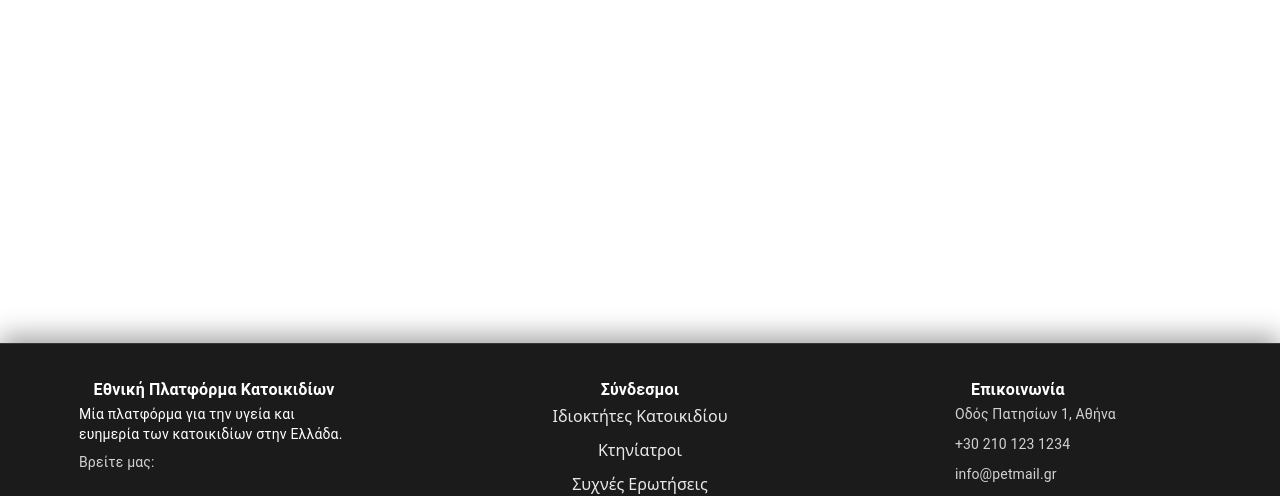
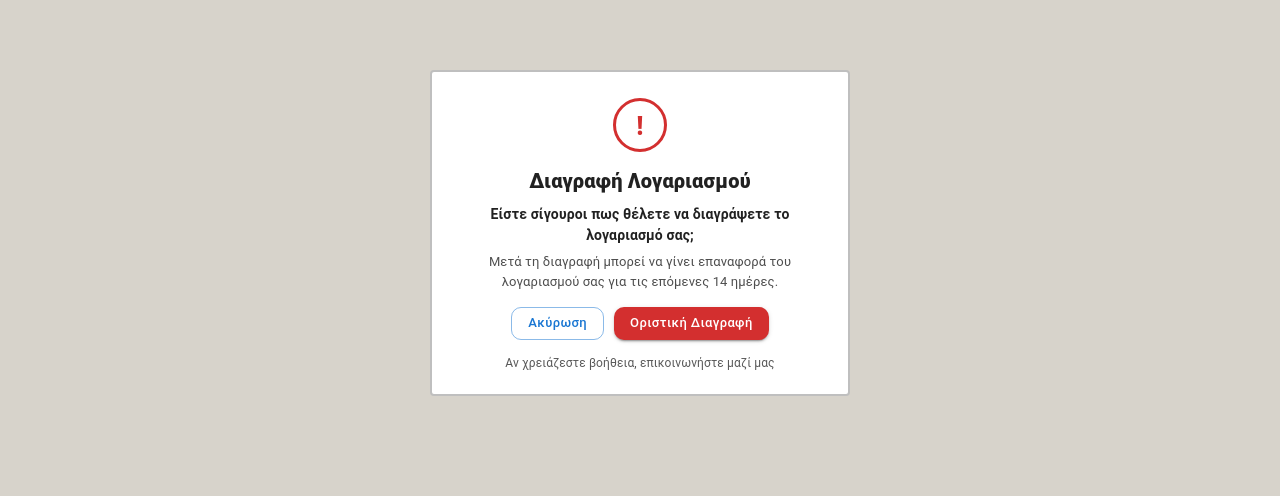
Before and after one commit to MerApost/Website-PetHealth, a React (Create React App) app: page /delete-account in a window 1280 px wide. Shown: the part 231-727 px from the top of the page. Built offline with nearby package versions, Linux system fonts and the light colour scheme; some icons are missing.

Commit message:
delete account

```diff
--- a/package.json
+++ b/package.json
@@ -10,6 +10,7 @@
     "@mui/material": "^7.3.6",
     "@mui/styled-engine-sc": "^7.3.6",
     "@mui/x-date-pickers": "^8.23.0",
+    "@react-google-maps/api": "^2.20.8",
     "@testing-library/dom": "^10.4.1",
     "@testing-library/jest-dom": "^6.9.1",
     "@testing-library/react": "^16.3.0",
--- a/src/App.js
+++ b/src/App.js
@@ -18,6 +18,8 @@ import OwnerProfileEdit from "./pages/Owner/OwnerProfileEdit";
 import LostPets from "./pages/Lost_Pets/LostPets";
 import VetProfileView from "./pages/Vet/VetProfileView";
 import VetProfileEdit from "./pages/Vet/VetProfileEdit";
+import DeleteAccount from "./pages/DeleteAccount";
+
 
 import { useState } from "react";
 
@@ -51,7 +53,9 @@ export default function App() {
           <Route path="/owner/profile/edit" element={<OwnerProfileEdit />} />
           <Route path="/lost_pets" element={<LostPets/>} />
           <Route path="/vet/profile" element={<VetProfileView />} />
-          <Route path="/vet/profile/edit" element={<VetProfileEdit />} />
+          <Route path="/vet/profile/edit" element={<VetProfileEdit />} />΄
+          <Route path="/delete-account" element={<DeleteAccount />} />
+
 
 
 
--- /dev/null
+++ b/src/pages/DeleteAccount.css
@@ -0,0 +1,72 @@
+.delete-page{
+  min-height: 100vh;
+  background: #d7d3cb;
+  display: flex;
+  align-items: center;
+  justify-content: center;
+  padding: 40px 16px;
+}
+
+.delete-card{
+  width: 420px;
+  max-width: 100%;
+  background: #fff;
+  border: 2px solid rgba(0,0,0,0.25);
+  border-radius: 14px;
+  padding: 26px 22px 22px;
+  text-align: center;
+}
+
+.delete-icon{
+  width: 54px;
+  height: 54px;
+  border-radius: 50%;
+  border: 3px solid #d32f2f;
+  color: #d32f2f;
+  display: flex;
+  align-items: center;
+  justify-content: center;
+  font-weight: 900;
+  font-size: 26px;
+  margin: 0 auto 14px;
+}
+
+.delete-title{
+  font-weight: 900 !important;
+  font-size: 20px !important;
+  margin-bottom: 8px !important;
+}
+
+.delete-subtitle{
+  font-weight: 700 !important;
+  font-size: 14px !important;
+  margin-bottom: 6px !important;
+}
+
+.delete-hint{
+  opacity: 0.8;
+  font-size: 13px !important;
+  margin-bottom: 16px !important;
+}
+
+.delete-actions{
+  display: flex;
+  gap: 10px;
+  justify-content: center;
+  margin-top: 6px;
+}
+
+.delete-cancel,
+.delete-confirm{
+  padding: 4px 16px !important;
+  font-size: 13px !important;
+  min-height: 32px !important;
+  text-transform: none !important;
+  border-radius: 10px !important;
+}
+
+.delete-footer{
+  margin-top: 14px !important;
+  opacity: 0.75;
+  font-size: 12px !important;
+}
--- /dev/null
+++ b/src/pages/DeleteAccount.js
@@ -0,0 +1,78 @@
+import * as React from "react";
+import { useNavigate } from "react-router-dom";
+import { Button, Typography, Box, Paper } from "@mui/material";
+import "./DeleteAccount.css";
+
+export default function DeleteAccountPage() {
+  const navigate = useNavigate();
+  const [deleting, setDeleting] = React.useState(false);
+
+  const onDeleteAccount = async () => {
+    const rawId = localStorage.getItem("userId");
+    const id = encodeURIComponent((rawId || "").trim());
+    if (!id) {
+      navigate("/main_page");
+      return;
+    }
+
+    try {
+      setDeleting(true);
+      const res = await fetch(`http://localhost:3004/users/${id}`, { method: "DELETE" });
+
+      if (!res.ok && res.status !== 204) {
+        const txt = await res.text();
+        throw new Error(txt || "Delete failed");
+      }
+
+      localStorage.removeItem("userId");
+      localStorage.removeItem("role");
+      navigate("/main_page");
+    } catch (e) {
+      console.error(e);
+      alert("Αποτυχία διαγραφής λογαριασμού.");
+    } finally {
+      setDeleting(false);
+    }
+  };
+
+  return (
+    <div className="delete-page">
+      <Paper elevation={0} className="delete-card">
+        <Box className="delete-icon">!</Box>
+
+        <Typography className="delete-title">Διαγραφή Λογαριασμού</Typography>
+        <Typography className="delete-subtitle">
+          Είστε σίγουροι πως θέλετε να διαγράψετε το λογαριασμό σας;
+        </Typography>
+        <Typography className="delete-hint">
+          Μετά τη διαγραφή μπορεί να γίνει επαναφορά του λογαριασμού σας για τις επόμενες 14 ημέρες.
+        </Typography>
+
+        <Box className="delete-actions">
+          <Button
+            variant="outlined"
+            className="delete-cancel"
+            onClick={() => navigate(-1)}
+            disabled={deleting}
+          >
+            Ακύρωση
+          </Button>
+
+          <Button
+            variant="contained"
+            color="error"
+            className="delete-confirm"
+            onClick={onDeleteAccount}
+            disabled={deleting}
+          >
+            Οριστική Διαγραφή
+          </Button>
+        </Box>
+
+        <Typography className="delete-footer">
+          Αν χρειάζεστε βοήθεια, επικοινωνήστε μαζί μας
+        </Typography>
+      </Paper>
+    </div>
+  );
+}
--- a/src/pages/Owner/OwnerProfileEdit.js
+++ b/src/pages/Owner/OwnerProfileEdit.js
@@ -79,7 +79,7 @@ export default function OwnerProfileEdit() {
             setForm((prev) => ({ ...prev, photo: base64 }));
             };
         reader.readAsDataURL(file);
-        };
+    };
 
     const onSave = async (e) => {
         e.preventDefault();
@@ -104,7 +104,6 @@ export default function OwnerProfileEdit() {
 }
 
 
-
   return (
     <div className="profile-page">
     <Typography className="profile-title">Προβολή Προφίλ</Typography>
@@ -116,7 +115,7 @@ export default function OwnerProfileEdit() {
               variant="contained"
               color="error"
               className="danger-btn"
-              onClick={() => alert("Αργότερα θα το συνδέσουμε με JSON Server")}
+              onClick={() => navigate("/delete-account")}
             >
               Διαγραφή Λογαριασμού
             </Button>
--- a/src/pages/Vet/VetProfileEdit.js
+++ b/src/pages/Vet/VetProfileEdit.js
@@ -132,7 +132,7 @@ export default function VetProfileEdit() {
               variant="contained"
               color="error"
               className="danger-btn"
-              onClick={() => alert("Αργότερα θα το συνδέσουμε με JSON Server")}
+              onClick={() => navigate("/delete-account")}
             >
               Διαγραφή Λογαριασμού
             </Button>
```
Also changed, not shown: db.json, 1 other file (tests, documents, lock files or other folders).
